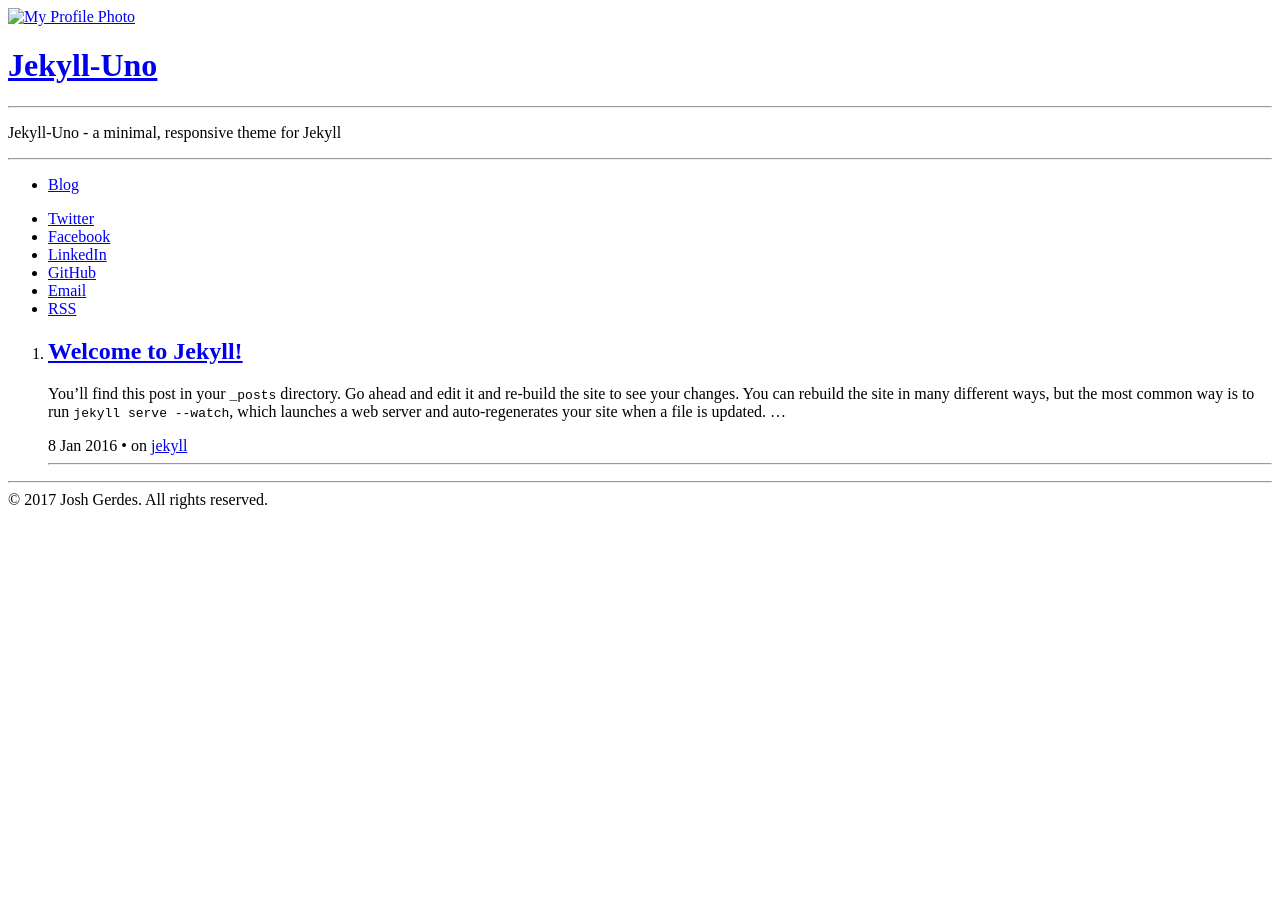
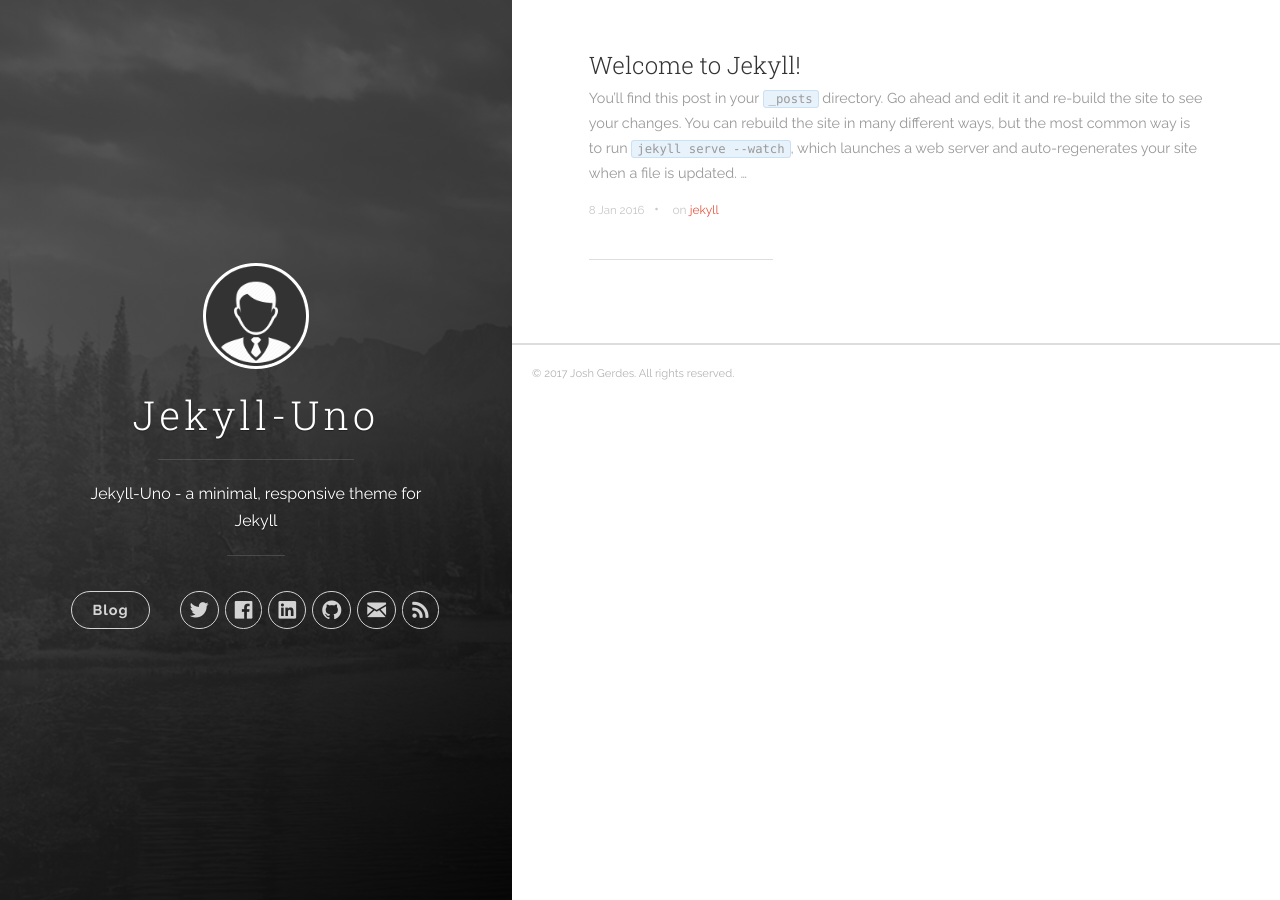
Before and after one commit to wodeni/wodeni.github.io, a Jekyll site: the page built from index.html, in a window 1280 px wide. Built offline with Jekyll 4.4.1, drawn with Linux system fonts in a browser that asks for light colours; nearby versions of some CDN libraries; the list of posts is cut into pages by our own code; some of the changed lines change nothing that is shown.

Commit message:
auto commit

```diff
--- a/_config.yml
+++ b/_config.yml
@@ -1,8 +1,8 @@
 # Site settings
 title: Jekyll-Uno
 description: 'Jekyll-Uno - a minimal, responsive theme for Jekyll'
-url: 'http://joshgerdes.com/jekyll-uno'
-baseurl: '/nimo-site'
+url: 'http://wodeni.github.io/'
+baseurl: '/'
 # google_analytics: 'UA-XXXXXX-X'
 # disqus_shortname: 'your-disqus-name'
 
```
